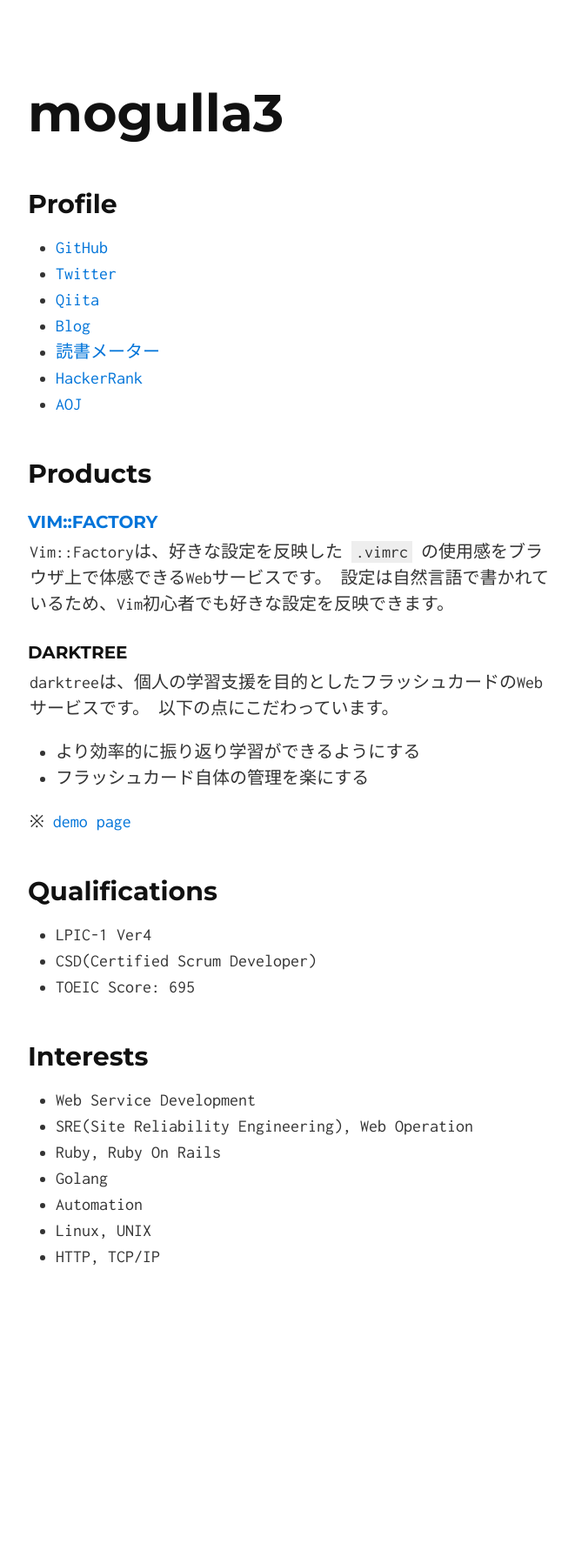
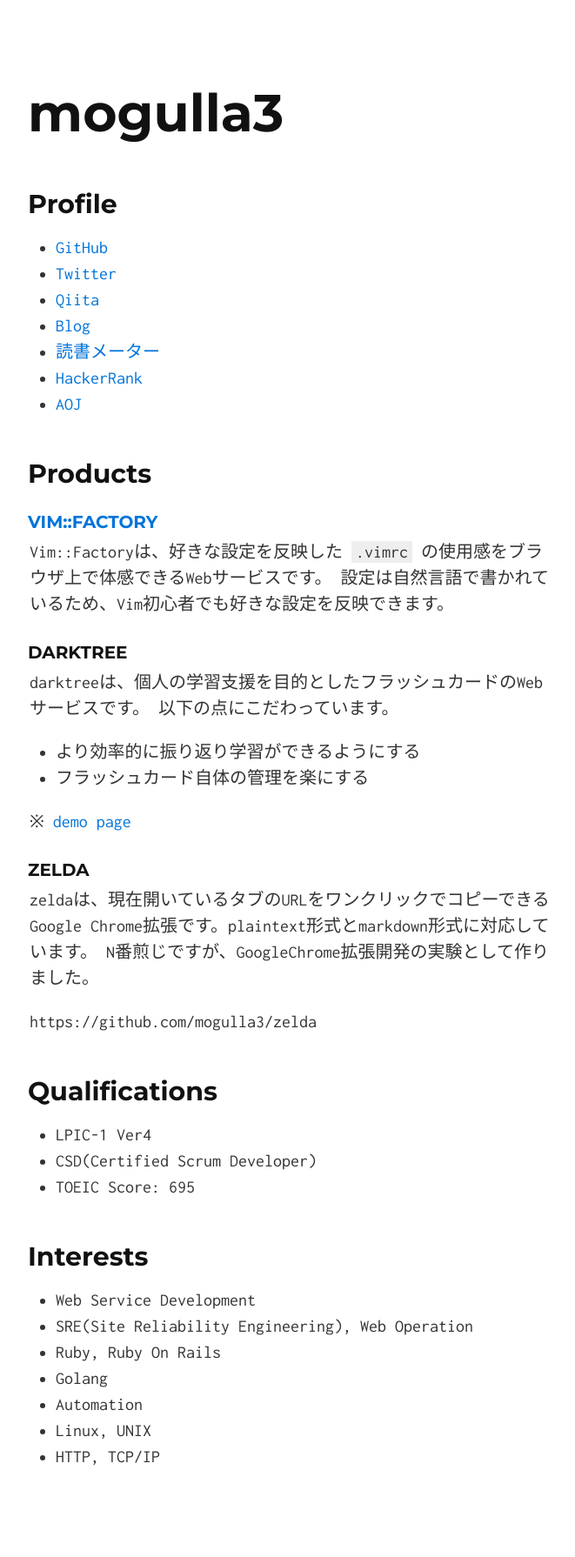
Before and after one commit to mogulla3/mogulla3.github.io, a Jekyll site: the page built from index.md, in a window 1280 px wide. Shown: the whole page at 87% size, without its empty margins (306-967 px from the left). Built offline with Jekyll 4.4.1, drawn with Linux system fonts in a browser that asks for light colours; our own code applies the rules of GitHub Pages for plain Markdown files; before the commit the page ends 1560 px from its top, so only the background shows below that.

Commit message:
Add zelda to products

```diff
--- a/index.md
+++ b/index.md
@@ -29,6 +29,13 @@
 
 ※ [demo page](https://darktree.herokuapp.com/mogulla3/decks)
 
+### zelda
+
+zeldaは、現在開いているタブのURLをワンクリックでコピーできるGoogle Chrome拡張です。plaintext形式とmarkdown形式に対応しています。
+N番煎じですが、GoogleChrome拡張開発の実験として作りました。
+
+https://github.com/mogulla3/zelda
+
 ## Qualifications
 
 - LPIC-1 Ver4
```
Also changed, not shown: 1 other file.
